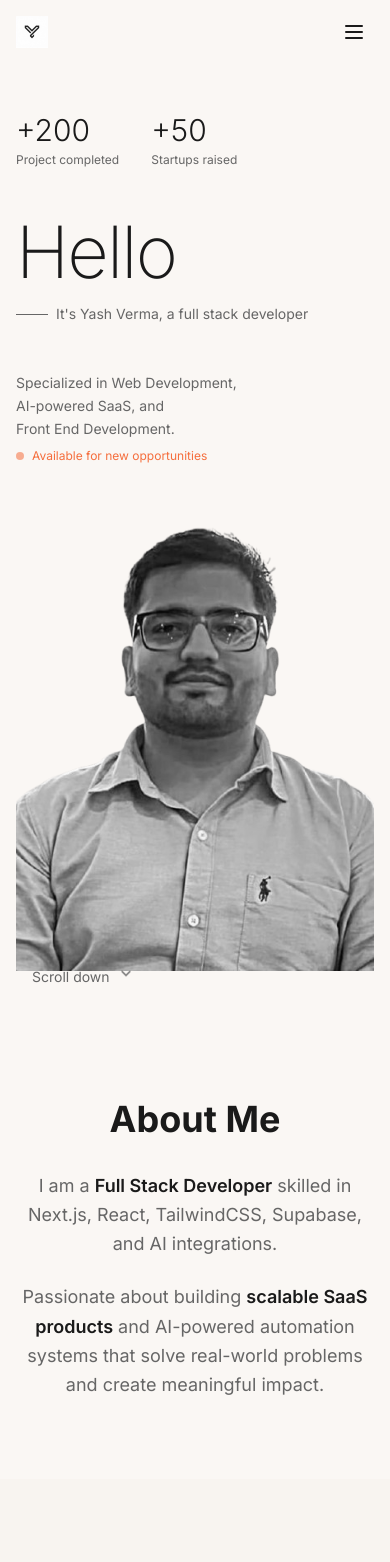
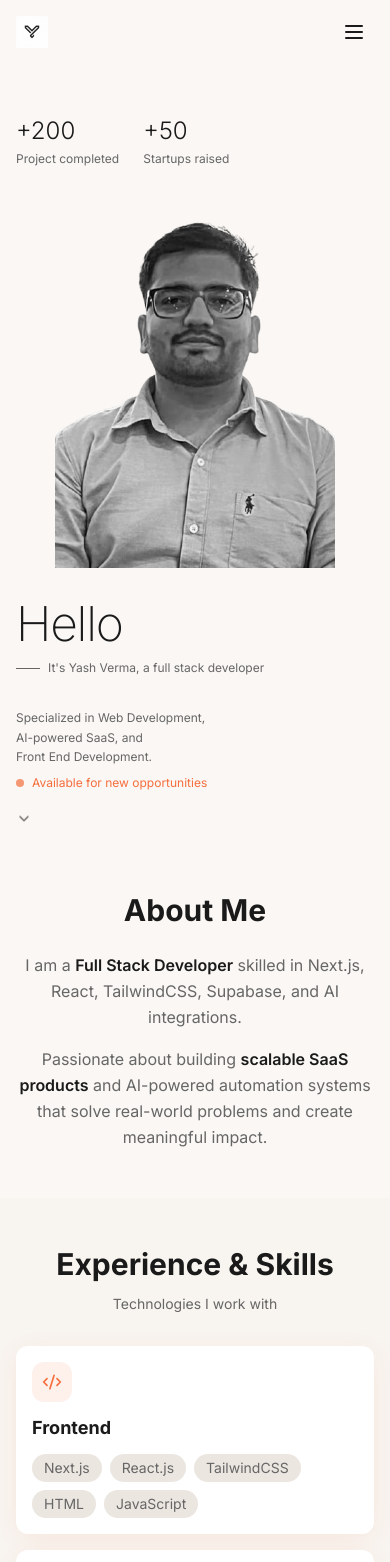
Before and after one commit to Yashverma849/Yash-Portfolio, a React (Vite) app: page / in a window 390 px wide. Shown: the top 1562 px of the page. Built offline with nearby package versions, Linux system fonts and the light colour scheme; the HTML template or start-up script is replaced by a standard one; a web font is replaced by a local one.

Commit message:
Make UI responsive

```diff
--- a/src/components/About.tsx
+++ b/src/components/About.tsx
@@ -7,18 +7,18 @@ const About = () => {
   const isInView = useInView(ref, { once: true, margin: "-100px" });
 
   return (
-    <section id="about" className="py-20 md:py-32 bg-background">
+    <section id="about" className="py-12 sm:py-16 md:py-24 lg:py-32 bg-background">
       <div className="max-w-7xl mx-auto px-4 sm:px-6 lg:px-8">
         <motion.div
           ref={ref}
           initial={{ opacity: 0, y: 50 }}
           animate={isInView ? { opacity: 1, y: 0 } : { opacity: 0, y: 50 }}
           transition={{ duration: 0.8 }}
-          className="max-w-4xl mx-auto text-center space-y-8"
+          className="max-w-4xl mx-auto text-center space-y-6 sm:space-y-8"
         >
-          <h2 className="text-4xl md:text-6xl font-bold">About Me</h2>
+          <h2 className="text-3xl sm:text-4xl md:text-5xl lg:text-6xl font-bold">About Me</h2>
 
-          <div className="space-y-6 text-lg md:text-xl text-muted-foreground leading-relaxed">
+          <div className="space-y-4 sm:space-y-6 text-base sm:text-lg md:text-xl text-muted-foreground leading-relaxed">
             <p>
               I am a <span className="text-foreground font-semibold">Full Stack Developer</span> skilled
               in Next.js, React, TailwindCSS, Supabase, and AI integrations.
--- a/src/components/Achievements.tsx
+++ b/src/components/Achievements.tsx
@@ -29,37 +29,37 @@ const Achievements = () => {
   const isInView = useInView(ref, { once: true, margin: "-100px" });
 
   return (
-    <section className="py-20 md:py-32 bg-secondary/30">
+    <section className="py-12 sm:py-16 md:py-24 lg:py-32 bg-secondary/30">
       <div className="max-w-7xl mx-auto px-4 sm:px-6 lg:px-8">
         <motion.div
           ref={ref}
           initial={{ opacity: 0, y: 50 }}
           animate={isInView ? { opacity: 1, y: 0 } : { opacity: 0, y: 50 }}
           transition={{ duration: 0.8 }}
-          className="space-y-12"
+          className="space-y-8 sm:space-y-12"
         >
           <div className="text-center">
-            <h2 className="text-4xl md:text-6xl font-bold">Achievements</h2>
+            <h2 className="text-3xl sm:text-4xl md:text-5xl lg:text-6xl font-bold">Achievements</h2>
           </div>
 
-          <div className="grid md:grid-cols-3 gap-8">
+          <div className="grid grid-cols-1 sm:grid-cols-2 lg:grid-cols-3 gap-6 sm:gap-8">
             {achievements.map((achievement, index) => (
               <motion.div
                 key={achievement.title}
                 initial={{ opacity: 0, y: 30 }}
                 animate={isInView ? { opacity: 1, y: 0 } : { opacity: 0, y: 30 }}
                 transition={{ duration: 0.6, delay: index * 0.15 }}
-                className="bg-card rounded-2xl p-8 shadow-soft hover:shadow-hover transition-all duration-300"
+                className="bg-card rounded-xl sm:rounded-2xl p-6 sm:p-8 shadow-soft hover:shadow-hover transition-all duration-300"
               >
-                <div className="space-y-4">
-                  <div className="w-14 h-14 bg-accent/10 rounded-xl flex items-center justify-center">
-                    <achievement.icon className="w-7 h-7 text-accent" />
+                <div className="space-y-3 sm:space-y-4">
+                  <div className="w-12 h-12 sm:w-14 sm:h-14 bg-accent/10 rounded-lg sm:rounded-xl flex items-center justify-center">
+                    <achievement.icon className="w-6 h-6 sm:w-7 sm:h-7 text-accent" />
                   </div>
                   <div>
-                    <h3 className="text-xl font-bold mb-1">{achievement.title}</h3>
-                    <p className="text-sm text-accent font-medium">{achievement.role}</p>
+                    <h3 className="text-lg sm:text-xl font-bold mb-1">{achievement.title}</h3>
+                    <p className="text-xs sm:text-sm text-accent font-medium">{achievement.role}</p>
                   </div>
-                  <p className="text-muted-foreground">{achievement.description}</p>
+                  <p className="text-sm sm:text-base text-muted-foreground">{achievement.description}</p>
                 </div>
               </motion.div>
             ))}
--- a/src/components/Contact.tsx
+++ b/src/components/Contact.tsx
@@ -27,30 +27,30 @@ const Contact = () => {
   };
 
   return (
-    <section id="contact" className="py-20 md:py-32 bg-background">
+    <section id="contact" className="py-12 sm:py-16 md:py-24 lg:py-32 bg-background">
       <div className="max-w-7xl mx-auto px-4 sm:px-6 lg:px-8">
         <motion.div
           ref={ref}
           initial={{ opacity: 0, y: 50 }}
           animate={isInView ? { opacity: 1, y: 0 } : { opacity: 0, y: 50 }}
           transition={{ duration: 0.8 }}
-          className="space-y-12"
+          className="space-y-8 sm:space-y-12"
         >
-          <div className="text-center space-y-4">
-            <h2 className="text-4xl md:text-6xl font-bold">Get In Touch</h2>
-            <p className="text-lg text-muted-foreground max-w-2xl mx-auto">
+          <div className="text-center space-y-3 sm:space-y-4">
+            <h2 className="text-3xl sm:text-4xl md:text-5xl lg:text-6xl font-bold">Get In Touch</h2>
+            <p className="text-sm sm:text-base md:text-lg text-muted-foreground max-w-2xl mx-auto px-4">
               Have a project in mind or want to collaborate? Feel free to reach out!
             </p>
           </div>
 
-          <div className="grid md:grid-cols-2 gap-12 max-w-5xl mx-auto">
+          <div className="grid grid-cols-1 md:grid-cols-2 gap-8 sm:gap-12 max-w-5xl mx-auto">
             {/* Contact Form */}
             <motion.form
               initial={{ opacity: 0, x: -30 }}
               animate={isInView ? { opacity: 1, x: 0 } : { opacity: 0, x: -30 }}
               transition={{ duration: 0.6, delay: 0.2 }}
               onSubmit={handleSubmit}
-              className="space-y-6"
+              className="space-y-4 sm:space-y-6"
             >
               <div>
                 <Input
@@ -59,7 +59,7 @@ const Contact = () => {
                   value={formData.name}
                   onChange={(e) => setFormData({ ...formData, name: e.target.value })}
                   required
-                  className="h-12"
+                  className="h-10 sm:h-12 text-sm sm:text-base"
                 />
               </div>
               <div>
@@ -69,7 +69,7 @@ const Contact = () => {
                   value={formData.email}
                   onChange={(e) => setFormData({ ...formData, email: e.target.value })}
                   required
-                  className="h-12"
+                  className="h-10 sm:h-12 text-sm sm:text-base"
                 />
               </div>
               <div>
@@ -78,10 +78,10 @@ const Contact = () => {
                   value={formData.message}
                   onChange={(e) => setFormData({ ...formData, message: e.target.value })}
                   required
-                  className="min-h-[150px]"
+                  className="min-h-[120px] sm:min-h-[150px] text-sm sm:text-base"
                 />
               </div>
-              <Button type="submit" size="lg" className="w-full bg-foreground hover:bg-accent">
+              <Button type="submit" size="lg" className="w-full bg-foreground hover:bg-accent text-sm sm:text-base">
                 Send Message
               </Button>
             </motion.form>
@@ -91,28 +91,28 @@ const Contact = () => {
               initial={{ opacity: 0, x: 30 }}
               animate={isInView ? { opacity: 1, x: 0 } : { opacity: 0, x: 30 }}
               transition={{ duration: 0.6, delay: 0.2 }}
-              className="space-y-6"
+              className="space-y-4 sm:space-y-6"
             >
-              <div className="space-y-4">
-                <h3 className="text-2xl font-bold">Connect With Me</h3>
-                <p className="text-muted-foreground">
+              <div className="space-y-3 sm:space-y-4">
+                <h3 className="text-xl sm:text-2xl font-bold">Connect With Me</h3>
+                <p className="text-sm sm:text-base text-muted-foreground">
                   Let's connect on social media or drop me an email.
                 </p>
               </div>
 
-              <div className="space-y-4">
+              <div className="space-y-3 sm:space-y-4">
                 <a
                   href="https://www.linkedin.com/in/yash-verma-5ba426333/"
                   target="_blank"
                   rel="noopener noreferrer"
-                  className="flex items-center gap-4 p-4 bg-card rounded-xl hover:shadow-soft transition-all duration-300 hover:-translate-y-1 group"
+                  className="flex items-center gap-3 sm:gap-4 p-3 sm:p-4 bg-card rounded-lg sm:rounded-xl hover:shadow-soft transition-all duration-300 hover:-translate-y-1 group"
                 >
-                  <div className="w-12 h-12 bg-[#0077B5]/10 rounded-lg flex items-center justify-center group-hover:bg-[#0077B5]/20 transition-colors">
-                    <Linkedin className="w-6 h-6 text-[#0077B5]" />
+                  <div className="w-10 h-10 sm:w-12 sm:h-12 flex-shrink-0 bg-[#0077B5]/10 rounded-lg flex items-center justify-center group-hover:bg-[#0077B5]/20 transition-colors">
+                    <Linkedin className="w-5 h-5 sm:w-6 sm:h-6 text-[#0077B5]" />
                   </div>
-                  <div>
-                    <p className="font-semibold">LinkedIn</p>
-                    <p className="text-sm text-muted-foreground">Connect professionally</p>
+                  <div className="min-w-0">
+                    <p className="font-semibold text-sm sm:text-base">LinkedIn</p>
+                    <p className="text-xs sm:text-sm text-muted-foreground">Connect professionally</p>
                   </div>
                 </a>
 
@@ -120,27 +120,27 @@ const Contact = () => {
                   href="https://github.com/yashverma"
                   target="_blank"
                   rel="noopener noreferrer"
-                  className="flex items-center gap-4 p-4 bg-card rounded-xl hover:shadow-soft transition-all duration-300 hover:-translate-y-1 group"
+                  className="flex items-center gap-3 sm:gap-4 p-3 sm:p-4 bg-card rounded-lg sm:rounded-xl hover:shadow-soft transition-all duration-300 hover:-translate-y-1 group"
                 >
-                  <div className="w-12 h-12 bg-foreground/10 rounded-lg flex items-center justify-center group-hover:bg-foreground/20 transition-colors">
-                    <Github className="w-6 h-6 text-foreground" />
+                  <div className="w-10 h-10 sm:w-12 sm:h-12 flex-shrink-0 bg-foreground/10 rounded-lg flex items-center justify-center group-hover:bg-foreground/20 transition-colors">
+                    <Github className="w-5 h-5 sm:w-6 sm:h-6 text-foreground" />
                   </div>
-                  <div>
-                    <p className="font-semibold">GitHub</p>
-                    <p className="text-sm text-muted-foreground">View my code</p>
+                  <div className="min-w-0">
+                    <p className="font-semibold text-sm sm:text-base">GitHub</p>
+                    <p className="text-xs sm:text-sm text-muted-foreground">View my code</p>
                   </div>
                 </a>
 
                 <a
                   href="mailto:yash@example.com"
-                  className="flex items-center gap-4 p-4 bg-card rounded-xl hover:shadow-soft transition-all duration-300 hover:-translate-y-1 group"
+                  className="flex items-center gap-3 sm:gap-4 p-3 sm:p-4 bg-card rounded-lg sm:rounded-xl hover:shadow-soft transition-all duration-300 hover:-translate-y-1 group"
                 >
-                  <div className="w-12 h-12 bg-accent/10 rounded-lg flex items-center justify-center group-hover:bg-accent/20 transition-colors">
-                    <Mail className="w-6 h-6 text-accent" />
+                  <div className="w-10 h-10 sm:w-12 sm:h-12 flex-shrink-0 bg-accent/10 rounded-lg flex items-center justify-center group-hover:bg-accent/20 transition-colors">
+                    <Mail className="w-5 h-5 sm:w-6 sm:h-6 text-accent" />
                   </div>
-                  <div>
-                    <p className="font-semibold">Email</p>
-                    <p className="text-sm text-muted-foreground">Send me an email</p>
+                  <div className="min-w-0">
+                    <p className="font-semibold text-sm sm:text-base">Email</p>
+                    <p className="text-xs sm:text-sm text-muted-foreground">Send me an email</p>
                   </div>
                 </a>
               </div>
--- a/src/components/Footer.tsx
+++ b/src/components/Footer.tsx
@@ -2,29 +2,29 @@ import { Linkedin, Mail } from "lucide-react";
 
 const Footer = () => {
   return (
-    <footer className="py-12 bg-secondary/30 border-t border-border">
+    <footer className="py-8 sm:py-12 bg-secondary/30 border-t border-border">
       <div className="max-w-7xl mx-auto px-4 sm:px-6 lg:px-8">
         <div className="flex flex-col md:flex-row items-center justify-between gap-4">
-          <p className="text-sm text-muted-foreground">
+          <p className="text-xs sm:text-sm text-muted-foreground text-center md:text-left">
             © 2025 Yash Verma. All Rights Reserved.
           </p>
 
-          <div className="flex items-center gap-4">
+          <div className="flex items-center gap-3 sm:gap-4">
             <a
               href="https://www.linkedin.com/in/yash-verma-5ba426333/"
               target="_blank"
               rel="noopener noreferrer"
-              className="w-10 h-10 bg-card rounded-full flex items-center justify-center hover:bg-accent hover:text-white transition-colors"
+              className="w-9 h-9 sm:w-10 sm:h-10 bg-card rounded-full flex items-center justify-center hover:bg-accent hover:text-white transition-colors"
               aria-label="LinkedIn"
             >
-              <Linkedin className="w-5 h-5" />
+              <Linkedin className="w-4 h-4 sm:w-5 sm:h-5" />
             </a>
             <a
               href="mailto:yash@example.com"
-              className="w-10 h-10 bg-card rounded-full flex items-center justify-center hover:bg-accent hover:text-white transition-colors"
+              className="w-9 h-9 sm:w-10 sm:h-10 bg-card rounded-full flex items-center justify-center hover:bg-accent hover:text-white transition-colors"
               aria-label="Email"
             >
-              <Mail className="w-5 h-5" />
+              <Mail className="w-4 h-4 sm:w-5 sm:h-5" />
             </a>
           </div>
         </div>
--- a/src/components/Hero.tsx
+++ b/src/components/Hero.tsx
@@ -11,33 +11,33 @@ const Hero = () => {
           initial={{ opacity: 0, y: -20 }}
           animate={{ opacity: 1, y: 0 }}
           transition={{ delay: 0.2 }}
-          className="flex gap-8 mb-12 lg:mb-16"
+          className="flex flex-wrap gap-6 sm:gap-8 mb-8 sm:mb-12 lg:mb-16"
         >
           <div className="text-left">
-            <div className="text-3xl lg:text-4xl font-light text-foreground">+200</div>
-            <div className="text-xs lg:text-sm text-muted-foreground mt-1">Project completed</div>
+            <div className="text-2xl sm:text-3xl lg:text-4xl font-light text-foreground">+200</div>
+            <div className="text-xs sm:text-sm text-muted-foreground mt-1">Project completed</div>
           </div>
           <div className="text-left">
-            <div className="text-3xl lg:text-4xl font-light text-foreground">+50</div>
-            <div className="text-xs lg:text-sm text-muted-foreground mt-1">Startups raised</div>
+            <div className="text-2xl sm:text-3xl lg:text-4xl font-light text-foreground">+50</div>
+            <div className="text-xs sm:text-sm text-muted-foreground mt-1">Startups raised</div>
           </div>
         </motion.div>
 
         {/* Main Content */}
-        <div className="grid lg:grid-cols-2 gap-8 items-center min-h-[60vh]">
+        <div className="grid lg:grid-cols-2 gap-8 lg:gap-12 items-center min-h-[50vh] sm:min-h-[60vh]">
           {/* Left Side - Text Content */}
-          <div className="space-y-6">
+          <div className="space-y-4 sm:space-y-6 order-2 lg:order-1">
             <motion.div
               initial={{ opacity: 0, x: -30 }}
               animate={{ opacity: 1, x: 0 }}
               transition={{ delay: 0.3 }}
             >
-              <h1 className="text-7xl md:text-8xl lg:text-9xl font-extralight tracking-tight text-foreground leading-none" style={{ fontFamily: 'Inter, sans-serif' }}>
+              <h1 className="text-5xl sm:text-6xl md:text-7xl lg:text-8xl xl:text-9xl font-extralight tracking-tight text-foreground leading-none" style={{ fontFamily: 'Inter, sans-serif' }}>
                 Hello
               </h1>
-              <p className="text-sm md:text-base text-muted-foreground mt-4 flex items-center gap-2">
-                <span className="w-8 h-px bg-muted-foreground"></span>
-                It's Yash Verma, a full stack developer
+              <p className="text-xs sm:text-sm md:text-base text-muted-foreground mt-3 sm:mt-4 flex items-center gap-2">
+                <span className="w-6 sm:w-8 h-px bg-muted-foreground"></span>
+                <span className="break-words">It's Yash Verma, a full stack developer</span>
               </p>
             </motion.div>
 
@@ -45,14 +45,14 @@ const Hero = () => {
               initial={{ opacity: 0 }}
               animate={{ opacity: 1 }}
               transition={{ delay: 0.5 }}
-              className="pt-6 space-y-2"
+              className="pt-4 sm:pt-6 space-y-2"
             >
-              <p className="text-sm md:text-base text-muted-foreground leading-relaxed">
+              <p className="text-xs sm:text-sm md:text-base text-muted-foreground leading-relaxed">
                 Specialized in Web Development,<br />
                 AI-powered SaaS, and<br />
                 Front End Development.
               </p>
-              <div className="inline-flex items-center gap-2 text-xs text-accent">
+              <div className="inline-flex items-center gap-2 text-xs sm:text-sm text-accent">
                 <div className="w-2 h-2 bg-accent rounded-full animate-pulse" />
                 <span>Available for new opportunities</span>
               </div>
@@ -64,12 +64,12 @@ const Hero = () => {
             initial={{ opacity: 0, x: 30 }}
             animate={{ opacity: 1, x: 0 }}
             transition={{ delay: 0.4 }}
-            className="flex justify-center lg:justify-end"
+            className="flex justify-center lg:justify-end order-1 lg:order-2"
           >
-            <div className="w-full max-w-md lg:max-w-lg">
+            <div className="w-full max-w-[280px] sm:max-w-sm md:max-w-md lg:max-w-lg">
               <img
                 src={profilePhoto}
-                alt="Yash Verma"
+                alt="Yash Verma - Full Stack Developer"
                 className="w-full h-auto object-contain grayscale hover:grayscale-0 transition-all duration-500"
               />
             </div>
@@ -81,12 +81,12 @@ const Hero = () => {
           initial={{ opacity: 0 }}
           animate={{ opacity: 1 }}
           transition={{ delay: 0.7 }}
-          className="absolute bottom-8 left-8 flex items-center gap-2 text-sm text-muted-foreground cursor-pointer hover:text-foreground transition-colors"
+          className="absolute bottom-4 sm:bottom-8 left-4 sm:left-8 flex items-center gap-2 text-xs sm:text-sm text-muted-foreground cursor-pointer hover:text-foreground transition-colors"
           onClick={() => {
             document.getElementById('about')?.scrollIntoView({ behavior: 'smooth' });
           }}
         >
-          <span>Scroll down</span>
+          <span className="hidden sm:inline">Scroll down</span>
           <ChevronDown className="w-4 h-4 animate-bounce" />
         </motion.div>
       </div>
--- a/src/components/Projects.tsx
+++ b/src/components/Projects.tsx
@@ -35,20 +35,20 @@ const Projects = () => {
   const isInView = useInView(ref, { once: true, margin: "-100px" });
 
   return (
-    <section id="works" className="py-20 md:py-32 bg-background">
+    <section id="works" className="py-12 sm:py-16 md:py-24 lg:py-32 bg-background">
       <div className="max-w-7xl mx-auto px-4 sm:px-6 lg:px-8">
         <motion.div
           ref={ref}
           initial={{ opacity: 0, y: 50 }}
           animate={isInView ? { opacity: 1, y: 0 } : { opacity: 0, y: 50 }}
           transition={{ duration: 0.8 }}
-          className="space-y-12"
+          className="space-y-8 sm:space-y-12"
         >
           <div className="text-center">
-            <h2 className="text-4xl md:text-6xl font-bold">Recent Projects</h2>
+            <h2 className="text-3xl sm:text-4xl md:text-5xl lg:text-6xl font-bold">Recent Projects</h2>
           </div>
 
-          <div className="grid md:grid-cols-2 lg:grid-cols-3 gap-8">
+          <div className="grid grid-cols-1 sm:grid-cols-2 lg:grid-cols-3 gap-6 sm:gap-8">
             {projects.map((project, index) => (
               <motion.a
                 key={project.title}
@@ -58,7 +58,7 @@ const Projects = () => {
                 initial={{ opacity: 0, y: 30 }}
                 animate={isInView ? { opacity: 1, y: 0 } : { opacity: 0, y: 30 }}
                 transition={{ duration: 0.6, delay: index * 0.15 }}
-                className="group bg-card rounded-2xl overflow-hidden shadow-soft hover:shadow-hover transition-all duration-300 hover:-translate-y-2"
+                className="group bg-card rounded-xl sm:rounded-2xl overflow-hidden shadow-soft hover:shadow-hover transition-all duration-300 hover:-translate-y-2"
               >
                 <div className="aspect-video overflow-hidden">
                   <img
@@ -67,14 +67,14 @@ const Projects = () => {
                     className="w-full h-full object-cover group-hover:scale-110 transition-transform duration-500"
                   />
                 </div>
-                <div className="p-6 space-y-4">
-                  <div className="flex items-center justify-between">
-                    <h3 className="text-2xl font-bold group-hover:text-accent transition-colors">
+                <div className="p-4 sm:p-6 space-y-3 sm:space-y-4">
+                  <div className="flex items-center justify-between gap-2">
+                    <h3 className="text-xl sm:text-2xl font-bold group-hover:text-accent transition-colors">
                       {project.title}
                     </h3>
-                    <ExternalLink className="w-5 h-5 text-muted-foreground group-hover:text-accent transition-colors" />
+                    <ExternalLink className="w-4 h-4 sm:w-5 sm:h-5 flex-shrink-0 text-muted-foreground group-hover:text-accent transition-colors" />
                   </div>
-                  <p className="text-muted-foreground">{project.description}</p>
+                  <p className="text-sm sm:text-base text-muted-foreground">{project.description}</p>
                   <div className="flex flex-wrap gap-2">
                     {project.tags.map((tag) => (
                       <span
--- a/src/components/Skills.tsx
+++ b/src/components/Skills.tsx
@@ -31,34 +31,34 @@ const Skills = () => {
   const isInView = useInView(ref, { once: true, margin: "-100px" });
 
   return (
-    <section id="skills" className="py-20 md:py-32 bg-secondary/30">
+    <section id="skills" className="py-12 sm:py-16 md:py-24 lg:py-32 bg-secondary/30">
       <div className="max-w-7xl mx-auto px-4 sm:px-6 lg:px-8">
         <motion.div
           ref={ref}
           initial={{ opacity: 0, y: 50 }}
           animate={isInView ? { opacity: 1, y: 0 } : { opacity: 0, y: 50 }}
           transition={{ duration: 0.8 }}
-          className="space-y-12"
+          className="space-y-8 sm:space-y-12"
         >
           <div className="text-center">
-            <h2 className="text-4xl md:text-6xl font-bold mb-4">Experience & Skills</h2>
-            <p className="text-lg text-muted-foreground">Technologies I work with</p>
+            <h2 className="text-3xl sm:text-4xl md:text-5xl lg:text-6xl font-bold mb-3 sm:mb-4">Experience & Skills</h2>
+            <p className="text-sm sm:text-base md:text-lg text-muted-foreground">Technologies I work with</p>
           </div>
 
-          <div className="grid md:grid-cols-2 lg:grid-cols-4 gap-6">
+          <div className="grid grid-cols-1 sm:grid-cols-2 lg:grid-cols-4 gap-4 sm:gap-6">
             {skillCategories.map((category, index) => (
               <motion.div
                 key={category.title}
                 initial={{ opacity: 0, y: 30 }}
                 animate={isInView ? { opacity: 1, y: 0 } : { opacity: 0, y: 30 }}
                 transition={{ duration: 0.6, delay: index * 0.1 }}
-                className="bg-card rounded-2xl p-6 shadow-soft hover:shadow-hover transition-all duration-300 hover:-translate-y-1"
+                className="bg-card rounded-xl sm:rounded-2xl p-4 sm:p-6 shadow-soft hover:shadow-hover transition-all duration-300 hover:-translate-y-1"
               >
-                <div className="space-y-4">
-                  <div className="w-12 h-12 bg-accent/10 rounded-xl flex items-center justify-center">
-                    <category.icon className="w-6 h-6 text-accent" />
+                <div className="space-y-3 sm:space-y-4">
+                  <div className="w-10 h-10 sm:w-12 sm:h-12 bg-accent/10 rounded-lg sm:rounded-xl flex items-center justify-center">
+                    <category.icon className="w-5 h-5 sm:w-6 sm:h-6 text-accent" />
                   </div>
-                  <h3 className="text-xl font-bold">{category.title}</h3>
+                  <h3 className="text-lg sm:text-xl font-bold">{category.title}</h3>
                   <div className="flex flex-wrap gap-2">
                     {category.skills.map((skill) => (
                       <span
```
